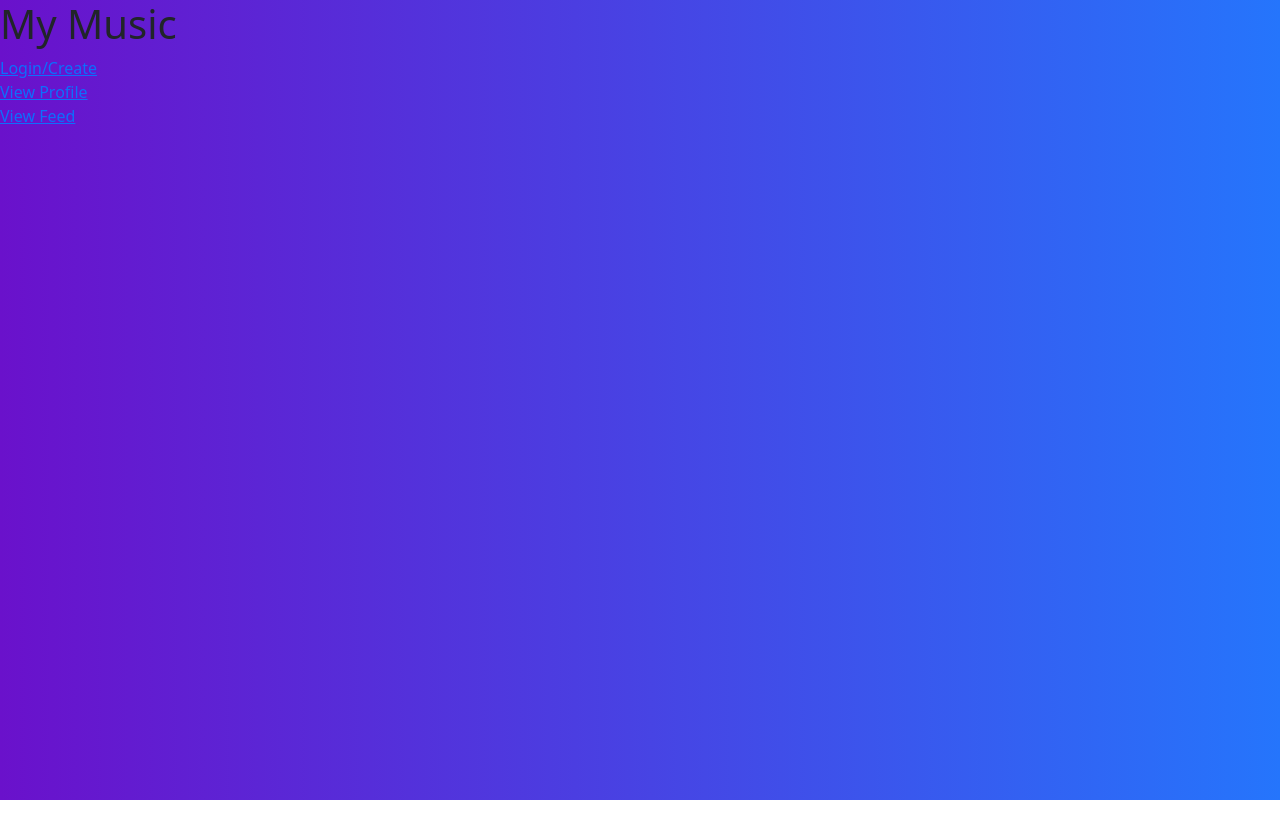
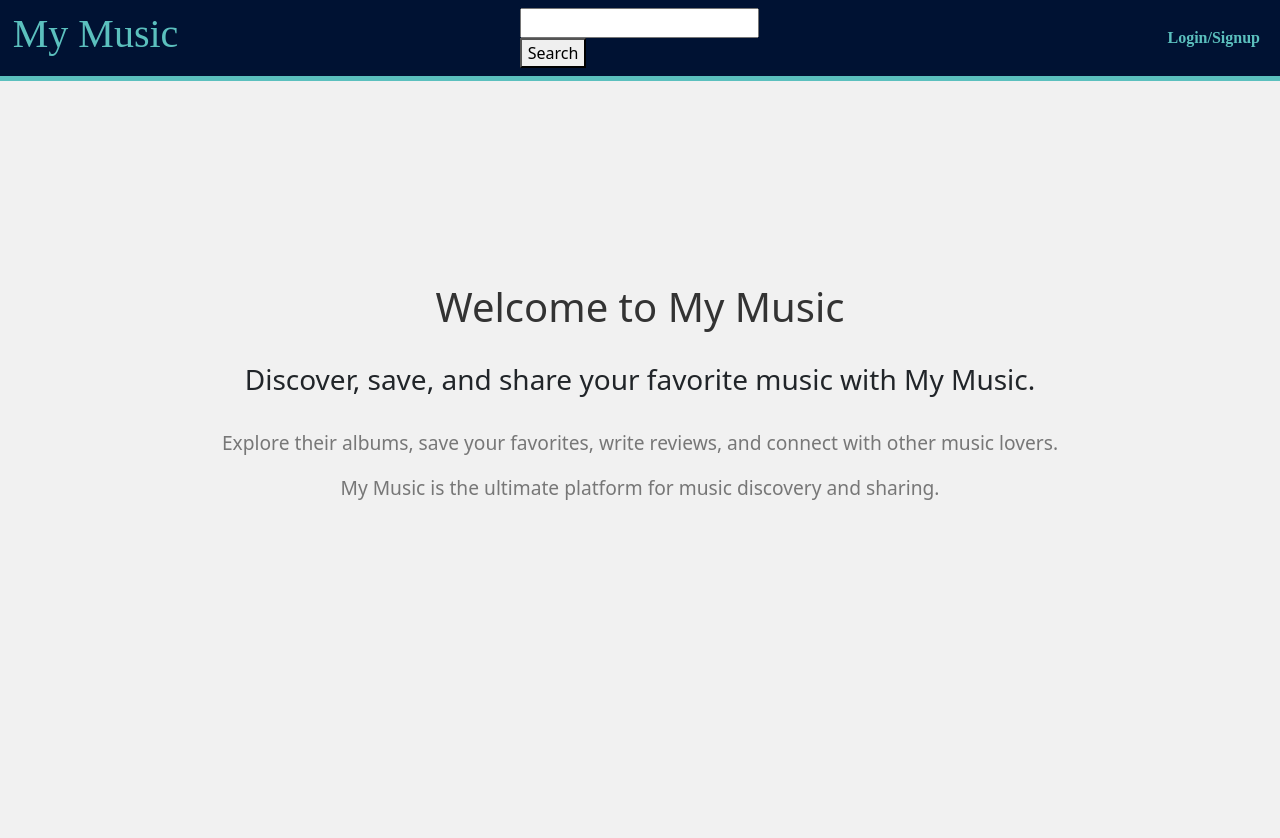
Before and after one commit to AveryNewhart/my-music, a React (Create React App) app in the folder client/: page / in a window 1280 px wide. Shown: the top 838 px of the page. Before the commit the page ends 800 px from the top, so only its background shows below. Built offline with nearby package versions, Linux system fonts and the light colour scheme; a web font is replaced by a local one.

Commit message:
homepage text added and positioned, just need to decide on color again haha

```diff
--- a/client/src/pages/Home.js
+++ b/client/src/pages/Home.js
@@ -1,25 +1,18 @@
 import React from 'react'
 // import "../styles/App.css"
 import "../styles/Home.css"
-// import Navigation from "../components/Navigation"
+import Navigation from "../components/Navigation"
 
 export default function Home() {
   return (
-    <div className=''>
-      {/* <Navigation /> */}
-        <h1>My Music</h1>
-        <a href="/login" className="login">
-              Login/Create
-          </a>
-          <br></br>
-          <a href="/profile" className="login">
-              View Profile
-          </a>
-          <br></br>
-          <a href="/feed" className="login">
-              View Feed
-          </a>
-
-    </div>
+    <>
+     <Navigation />
+    <div className='home-container'>
+    <h1 className='home-head'>Welcome to My Music</h1>
+    <h3 className='home-head-3'> Discover, save, and share your favorite music with My Music.</h3>
+    <p className='home-subtitle'>Explore their albums, save your favorites, write reviews, and connect with other music lovers.</p>
+    <p className='home-subtitle'>My Music is the ultimate platform for music discovery and sharing.</p>
+  </div>
+  </>
   )
 }
--- a/client/src/styles/Home.css
+++ b/client/src/styles/Home.css
@@ -0,0 +1,26 @@
+.home-container {
+    display: flex;
+    flex-direction: column;
+    align-items: center;
+    justify-content: center;
+    height: 100vh;
+    background-color: #f1f1f1;
+  }
+
+  .home-head {
+    font-size: 2.5rem;
+    margin-top: -10rem;
+    margin-bottom: 3rem;
+    color: #333;
+  }
+
+  .home-head-3 {
+    margin-top: -1rem;
+    margin-bottom: 2rem;
+  }
+
+  .home-subtitle {
+    font-size: 1.2rem;
+    margin-bottom: 1rem;
+    color: #777;
+  }
```
